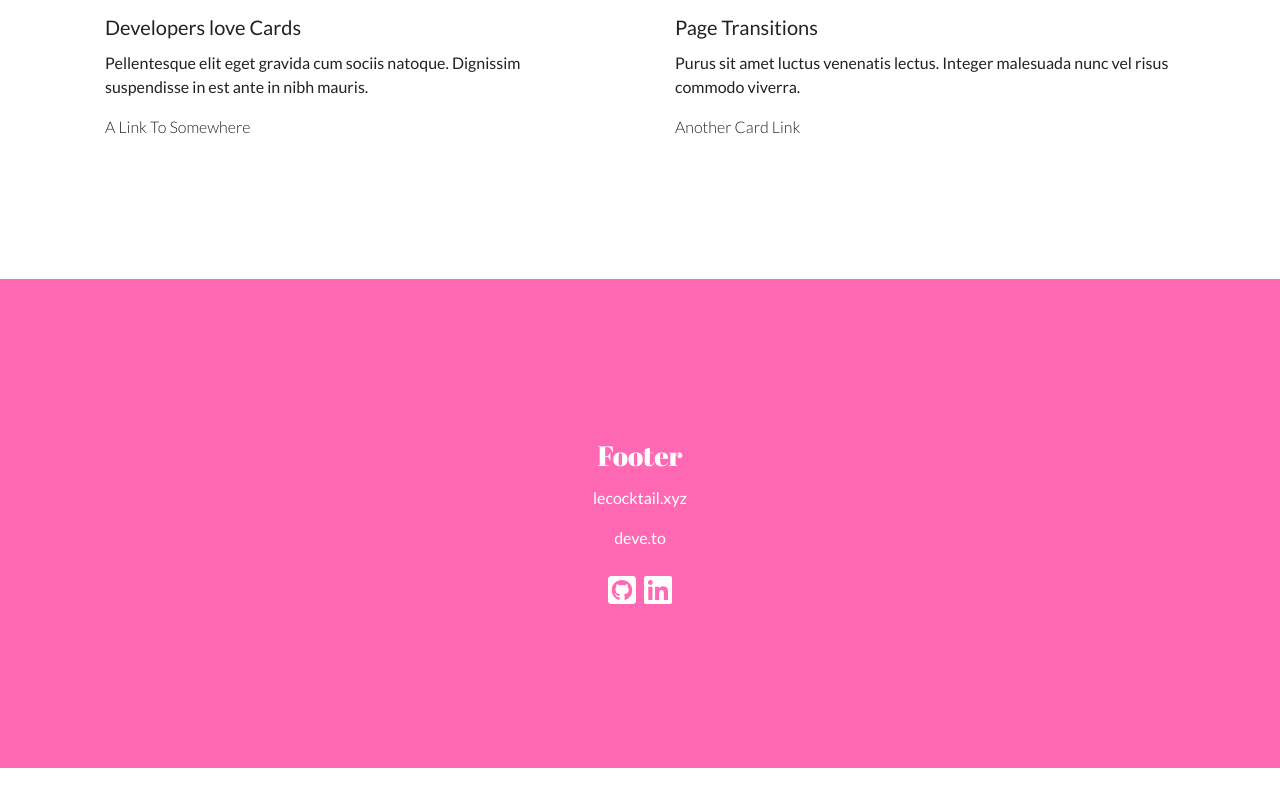
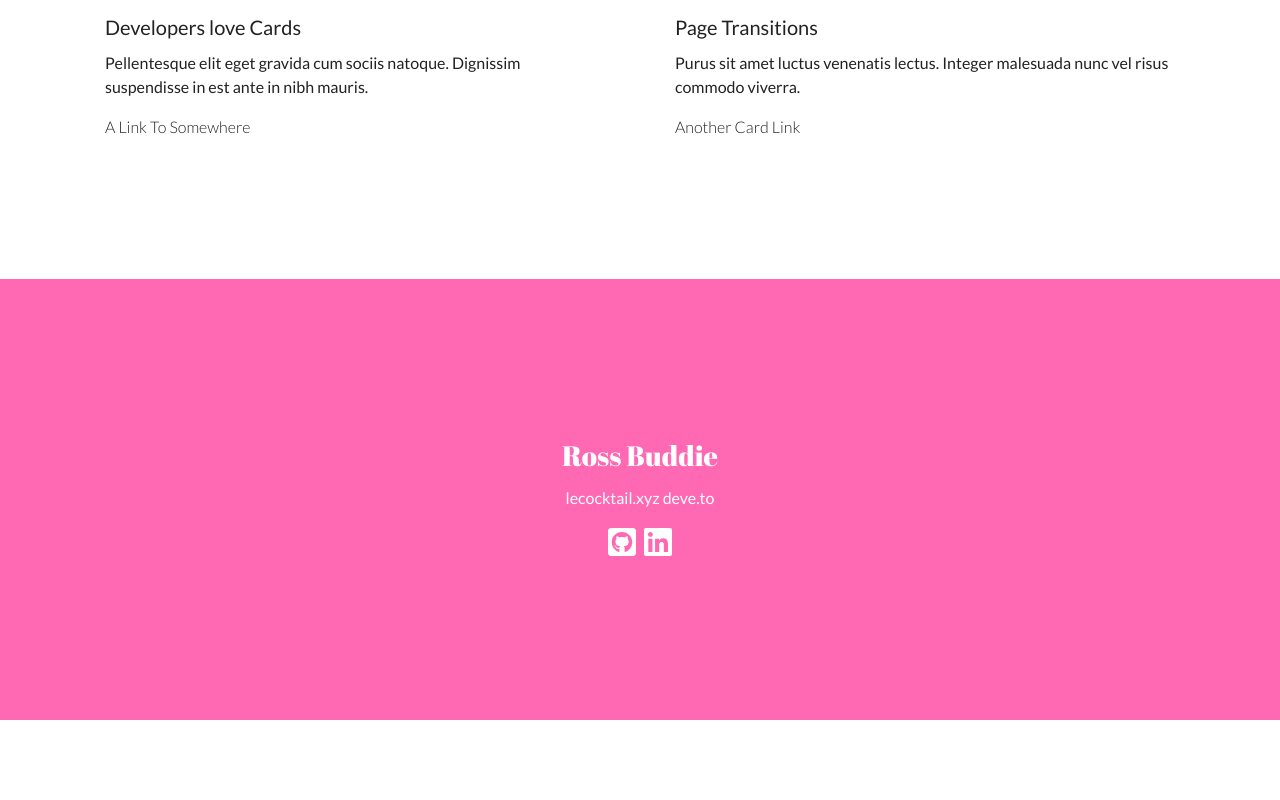
Before and after one commit to rossme/rossbio, a Gatsby site: page / in a window 1280 px wide. Shown: the part 1102-1902 px from the top of the page. After the commit the page ends 1822 px from the top, so only its background shows below. Built offline with nearby package versions, Linux system fonts and the light colour scheme; Gatsby itself is replaced by a stand-in of ours.

Commit message:
Fixed footer margin

```diff
--- a/src/components/footer/footer.css
+++ b/src/components/footer/footer.css
@@ -1,4 +1,9 @@
 /* JUMBO BANNER CSS STYLES, SEE JUMBOTRON.JS */
+
+.jumbo-footer {
+    margin-bottom: 0px;
+    background-color: hotpink;
+}
 
 .inner-footer {
     padding: 6em;
--- a/src/components/footer/footer.js
+++ b/src/components/footer/footer.js
@@ -7,14 +7,14 @@ import "./footer.css"
 import { FontAwesomeIcon } from '@fortawesome/react-fontawesome'
 
 const Footer = () => (
-    <Jumbotron fluid style={{ backgroundColor: 'hotpink'}}>
+    <Jumbotron fluid className="jumbo-footer">
         <Container style={{ padding: '0' }}>
             <div className="inner-footer">
-                <h3 className="text-center">Footer </h3>
+                <h3 className="text-center">Ross Buddie</h3>
                 <div className="text-center" id="social-footer">
-                <p className="text-center"><a href="http://www.lecocktail.xyz" target="_blank" rel="norefferer">lecocktail.xyz</a></p>
-                <p className="text-center mt-0 mb-4"><a href="https://www.deve.to/" target="_blank" rel="norefferer">deve.to</a></p>
-                    <a href="#cards" target="_blank" rel="norefferer"><FontAwesomeIcon icon={["fab", "github-square"]} size="2x" className="mx-1"/></a>
+                    <p className="text-center"> <a href="http://www.lecocktail.xyz" target="_blank" rel="norefferer">lecocktail.xyz </a>
+                    <a href="https://www.deve.to/" target="_blank" rel="norefferer"> deve.to</a></p>
+                    <a href="https://www.github.com/rossme/" target="_blank" rel="norefferer"><FontAwesomeIcon icon={["fab", "github-square"]} size="2x" className="mx-1"/></a>
                     <a href="https://www.linkedin.com/in/rossbuddie/" target="_blank" rel="norefferer"><FontAwesomeIcon icon={["fab", "linkedin"]} size="2x" className="mx-1"/></a>
                 </div>
             </div>
```
